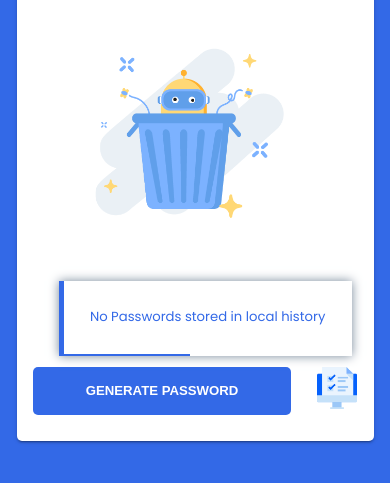
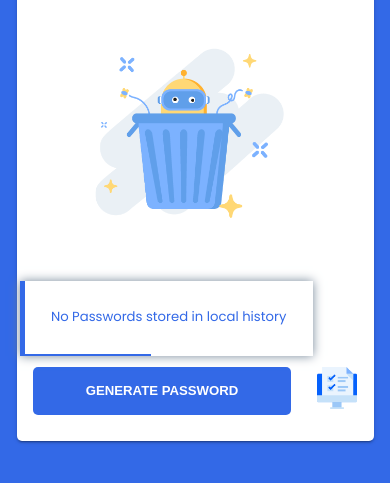
Before and after one commit to M4N0JKUM4R/Random-Password-Generator, a plain HTML site: page index.html in a window 390 px wide. Both pictures are taken after a click on the element 337 px from the left and 484 px from the top of the page. Shown: the part 99-582 px from the top of the page. Drawn offline with Linux system fonts and the light colour scheme.

Commit message:
Update style.css

```diff
--- a/style.css
+++ b/style.css
@@ -480,7 +480,7 @@ body {
 
     .notification {
         top: 45%;
-        left: 15%;
+        left: 5%;
     }
 
 }
```
